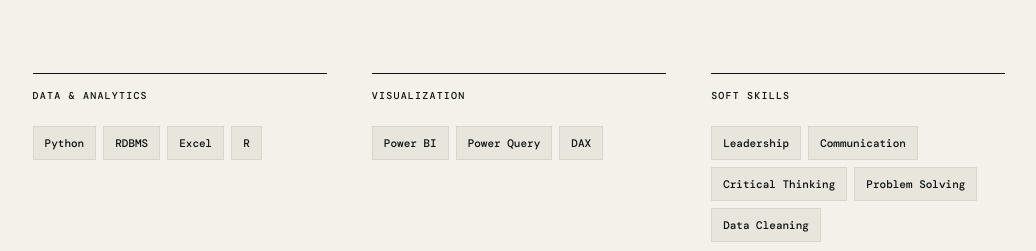
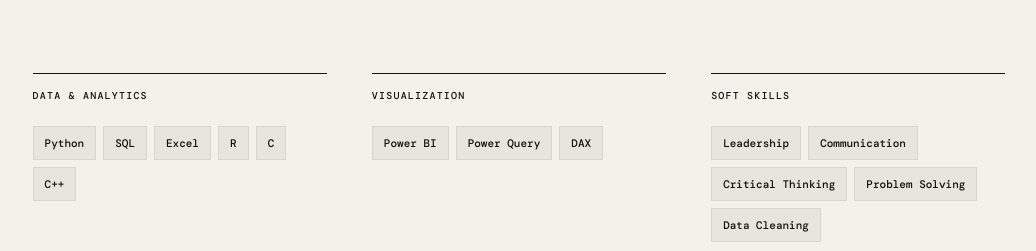
Before and after one commit to yogesh-YK-official/portfolio, a plain HTML site: page index.html in a window 1280 px wide. Shown: the part 1650-1901 px from the top of the page, without its empty margins (121-1157 px from the left). Drawn offline with nearby package versions, Linux system fonts and the light colour scheme.

Commit message:
index.html

```diff
--- a/index.html
+++ b/index.html
@@ -57,7 +57,7 @@
       <section id="skills" class="skills section section-pad">
         <div class="section-heading reveal"><p class="section-kicker">02 / CAPABILITIES</p><h2 class="display">Tools for turning<br><em>questions into answers.</em></h2></div>
         <div class="skills-layout">
-          <div class="skill-group reveal"><p>DATA &amp; ANALYTICS</p><div class="tags"><span>Python       </span><span>RDBMS</span><span>Excel</span><span>R</span></div></div>
+          <div class="skill-group reveal"><p>DATA &amp; ANALYTICS</p><div class="tags"><span>Python</span><span>SQL</span><span>Excel</span><span>R</span><span>C</span><span>C++</span></div></div>
           <div class="skill-group reveal delay-1"><p>VISUALIZATION</p><div class="tags"><span>Power BI</span><span>Power Query</span>
 <span>DAX</span></div></div>
           <div class="skill-group reveal delay-2"><p>SOFT SKILLS</p><div class="tags"><span>Leadership</span><span>Communication</span><span>Critical Thinking</span><span>Problem Solving</span><span>Data Cleaning</span></div></div>
```
